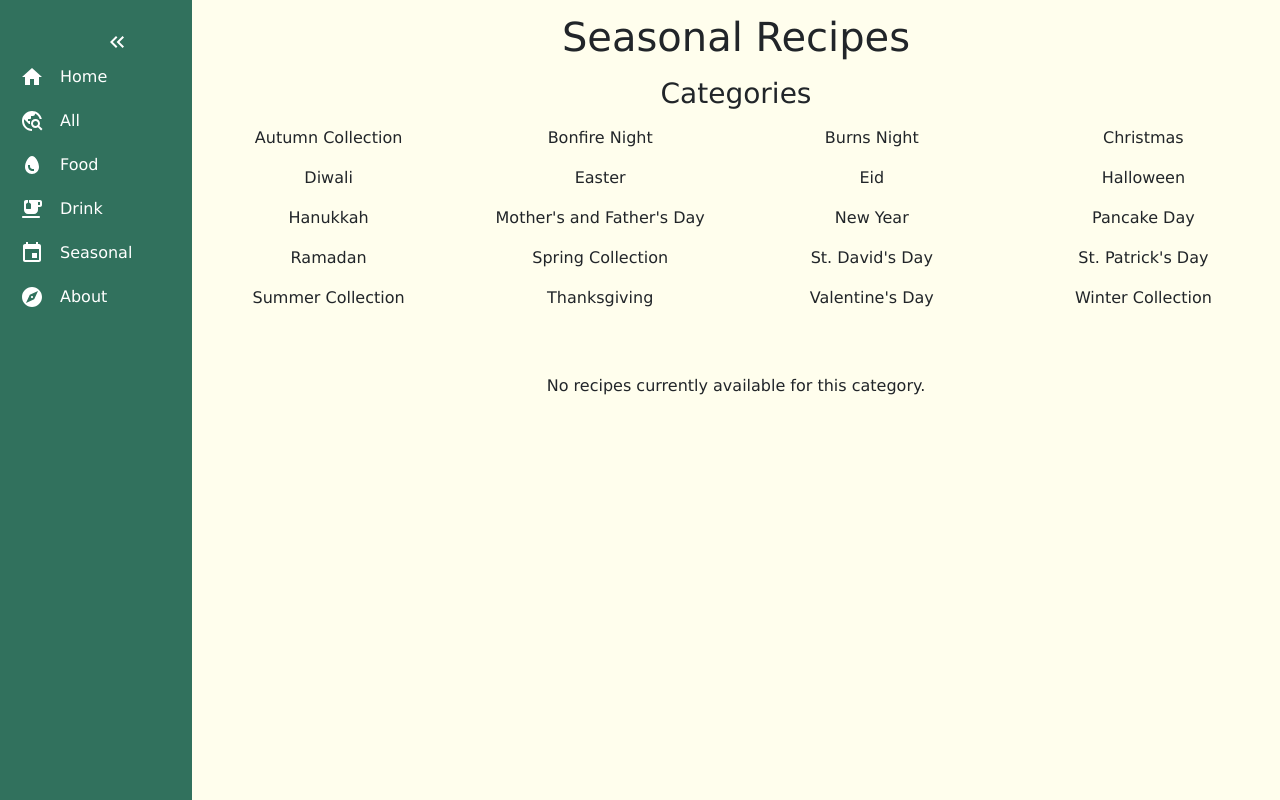
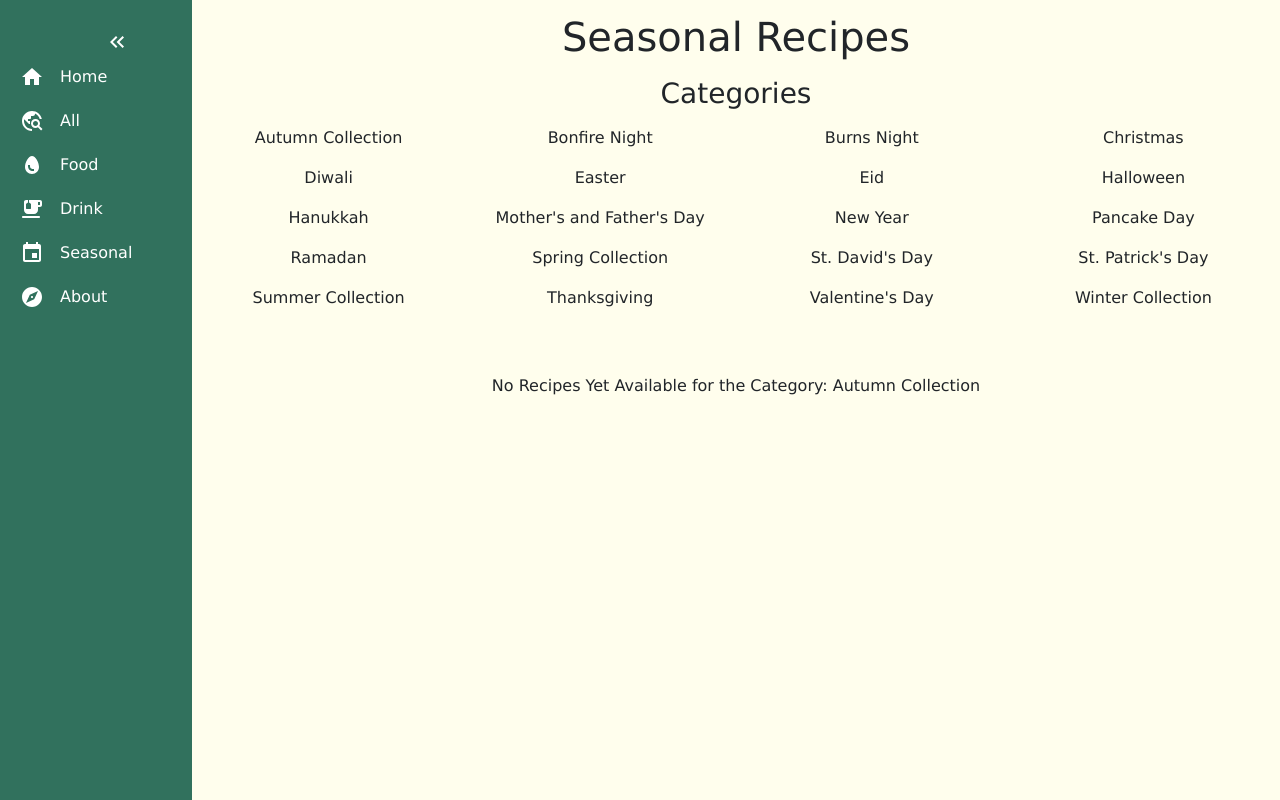
Before and after one commit to KatieStocker/Recipes, a React (Create React App) app in the folder recipes-app/: page /seasonal in a window 1280 px wide. Both pictures are taken after a click on the element "Autumn Collection". Built offline with nearby package versions, Linux system fonts and the light colour scheme.

Commit message:
rendered 'no recipes available...' section under a separate function

```diff
--- a/recipes-app/src/Components/Seasonal/SeasonalPage.jsx
+++ b/recipes-app/src/Components/Seasonal/SeasonalPage.jsx
@@ -6,7 +6,9 @@ import { categoriesData } from '../../lib/categoriesData';
 const SeasonalPage = ({ data }) => {
     const { RecipeData } = data;
     const seasonalData = RecipeData.filter((i) => { return i.isSeasonal })
+
     const [recipes, setRecipes] = useState(seasonalData)
+    const [selectedCategory, setSelectedCategory] = useState()
 
     const getFilteredCategories = () => {
         return categoriesData.filter((i) => { return i.isSeason })
@@ -16,7 +18,12 @@ const SeasonalPage = ({ data }) => {
         return seasonalData.filter((i) => { return i.seasonIds.includes(id) })
     }
 
-    const handleOptionClick = (categoryOptionIds) => {
+    const handleOptionClick = (selectedCategory) => {
+        setSelectedCategory(selectedCategory.name)
+        updateSetRecipes(selectedCategory.optionIds)
+    }
+
+    const updateSetRecipes = (categoryOptionIds) => {
         let filteredRecipeArray = []
         for (let i = 0; i < categoryOptionIds.length; i++) {
             const filteredRecipe = getFilteredRecipes(categoryOptionIds[i])
@@ -32,9 +39,17 @@ const SeasonalPage = ({ data }) => {
 
         return categories.map((i) => (
             <div key={i.id} className="col-3">
-                <p key={i.id} className="category-option" onClick={() => handleOptionClick(i.optionIds)}>{i.name}</p>
+                <p key={i.id} className="category-option" onClick={() => handleOptionClick(i)}>{i.name}</p>
             </div>
         ))
+    }
+
+    const renderNoneAvailableMessage = () => {
+        return (
+            <div>
+                <p>No Recipes Yet Available for the Category: {selectedCategory}</p>
+            </div>
+        )
     }
 
     return (
@@ -45,7 +60,7 @@ const SeasonalPage = ({ data }) => {
                 {renderCategories()}
             </div>
             <div className="row mt-5">
-                {recipes.length > 0 ? renderRecipes(recipes) : <div><p>No recipes currently available for this category.</p></div>}
+                {recipes.length > 0 ? renderRecipes(recipes) : renderNoneAvailableMessage()}
             </div>
         </div >
     )
```
